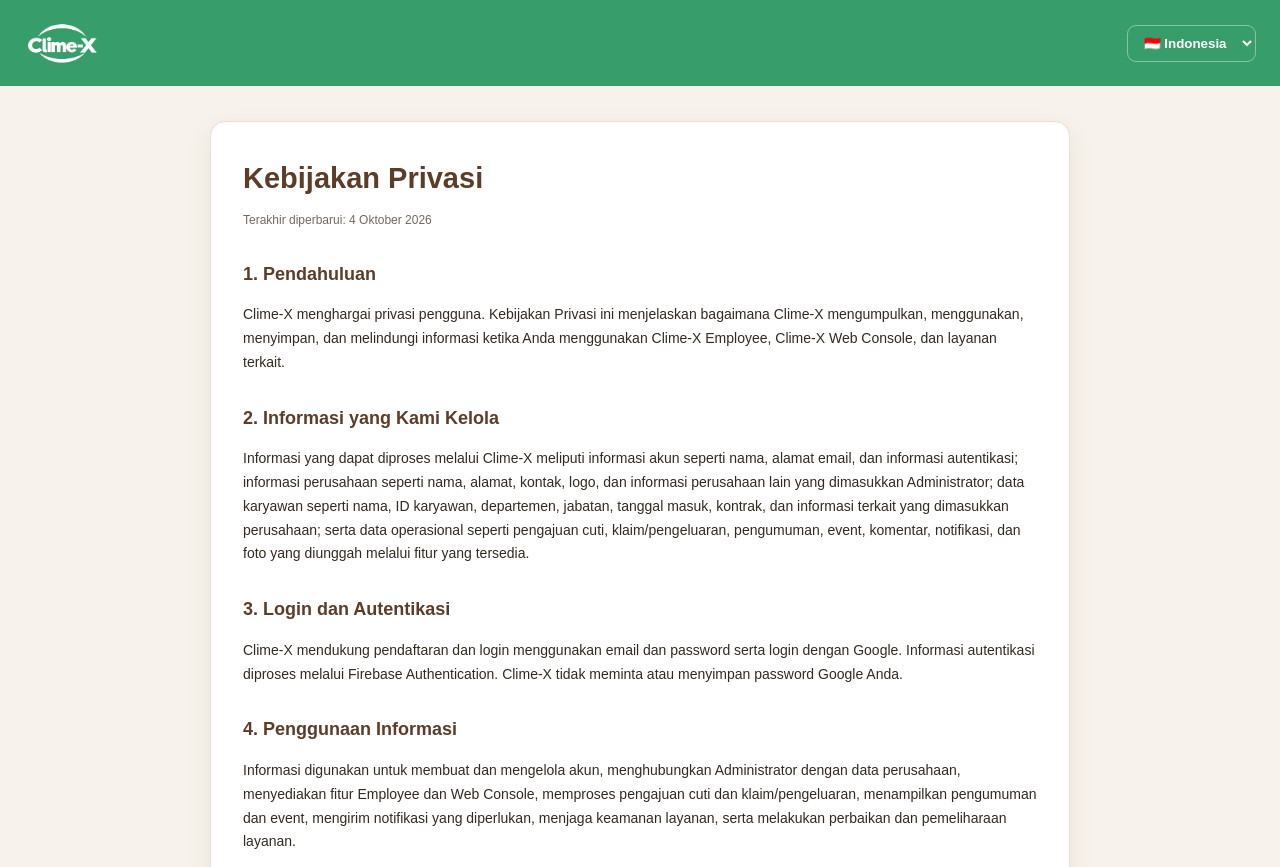
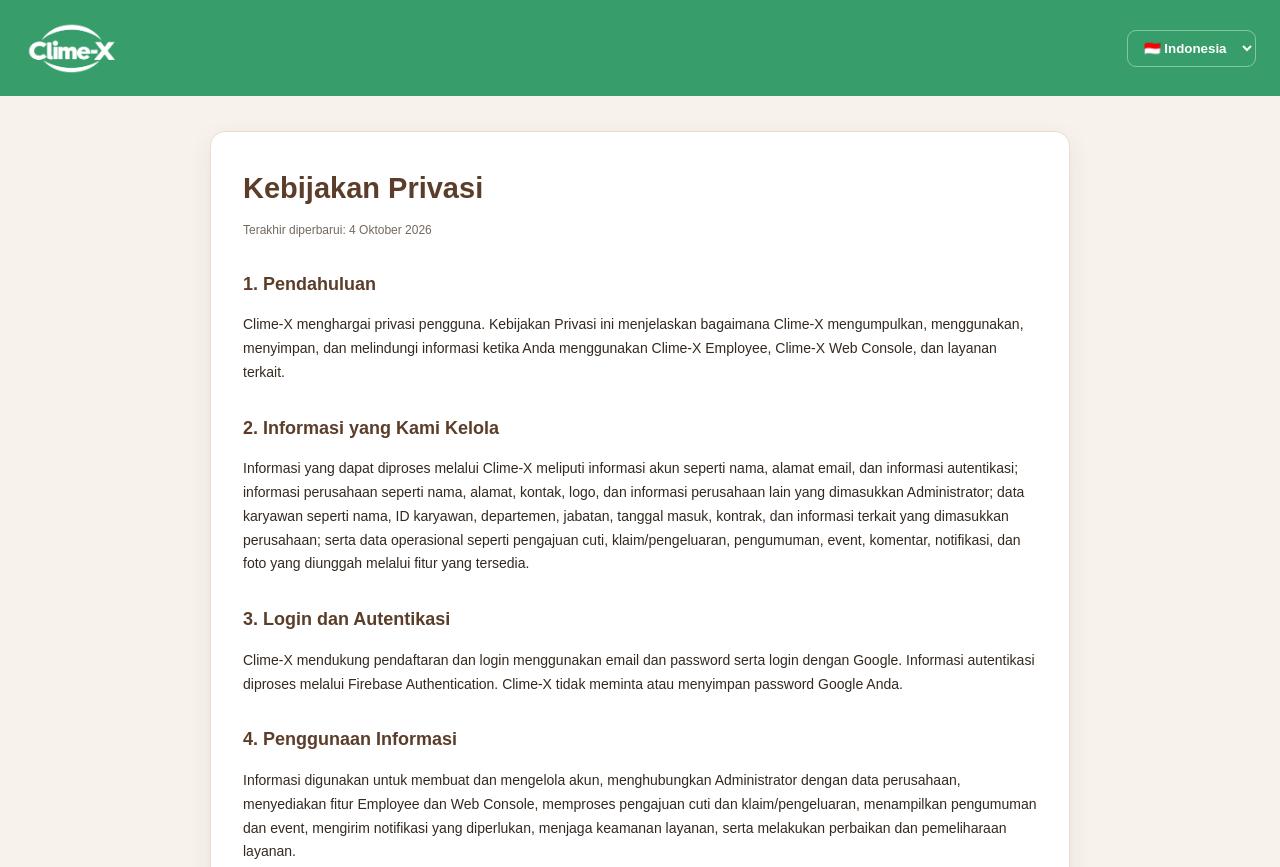
Before and after one commit to mahmudridho85-png/CLIME-X, a plain HTML site: page privacy-policy.html in a window 1280 px wide. Shown: the top 867 px of the page. Drawn offline with Linux system fonts and the light colour scheme.

Commit message:
Increase brand image height from 42px to 52px

```diff
--- a/privacy-policy.html
+++ b/privacy-policy.html
@@ -43,7 +43,7 @@ header{
 }
 
 .brand img{
-    height:42px;
+    height:52px;
     width:auto;
     display:block;
     filter:brightness(0) invert(1)
```
